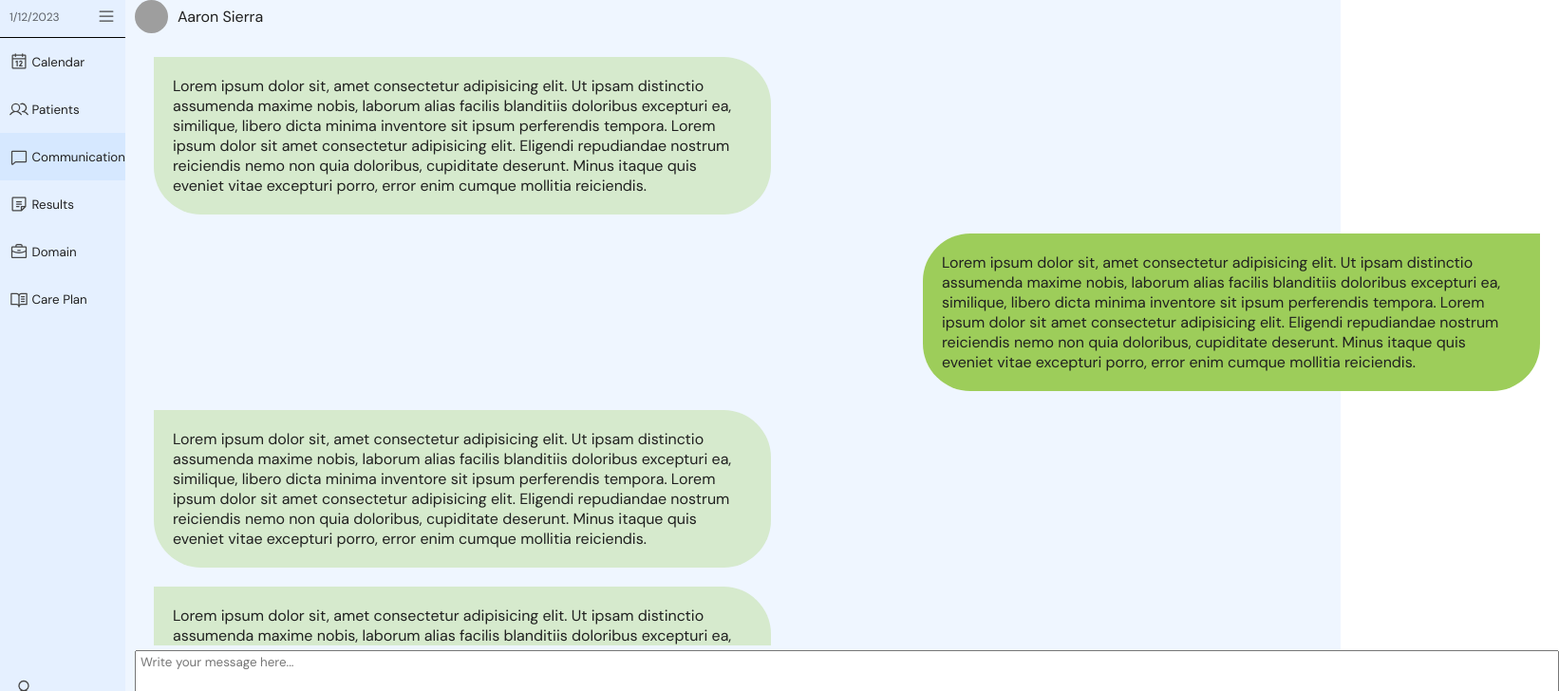
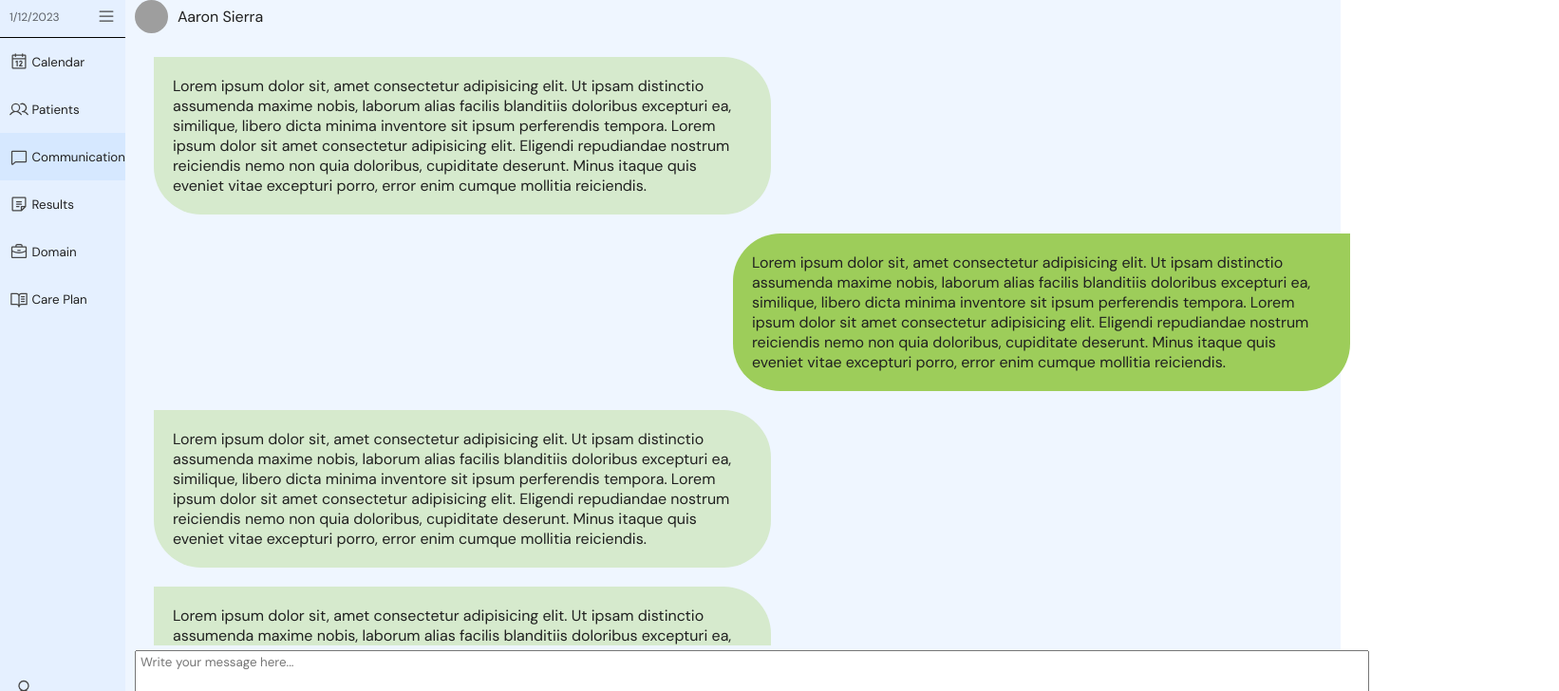
Before and after one commit to DiamondD7/yougotjob_client, a React (Vite) app: page /home in a window 1280 px wide. Both pictures are taken after a click on the button "Communication". Shown: the top 728 px of the page at 95% size, 1642 px wide, since content can reach past the window. Built offline with nearby package versions, Linux system fonts and the light colour scheme; grey boxes are pictures that could not be loaded.

Commit message:
fixed the alignment bug in the communication component

```diff
--- a/src/components/Communication/Communication.jsx
+++ b/src/components/Communication/Communication.jsx
@@ -260,6 +260,7 @@ const Communication = () => {
             className="textbox-message"
             placeholder="Write your message here..."
           ></textarea>
+          <br />
           <button className="send-btn">send</button>
         </div>
       </div>
--- a/src/styles/communicationstyles.css
+++ b/src/styles/communicationstyles.css
@@ -5,7 +5,7 @@
 .convo-container__wrapper{
     /* background-color: red; */
     height: 80vh;
-    width: 1500px;
+    width: 1300px;
     margin-top: 5px;
     padding: 10px;
     overflow: auto;
@@ -20,8 +20,8 @@
 .textbox-message{
     max-height: 12vh;
     min-height: 12vh;
-    max-width: 1500px;
-    min-width: 1500px;
+    max-width: 1300px;
+    min-width: 1300px;
     outline: none;
     padding: 3px 5px;
     margin-top: 5px;
```
